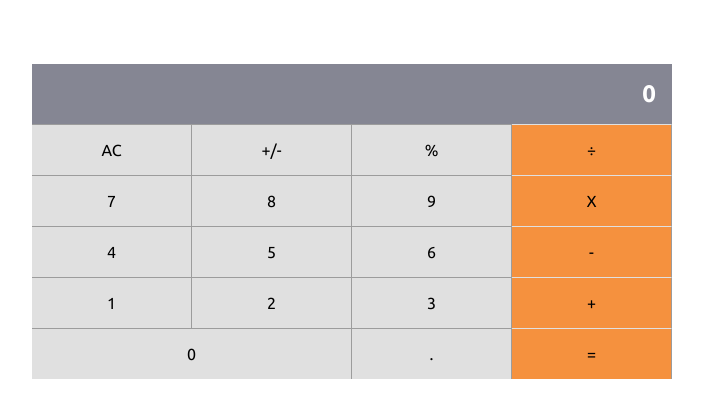
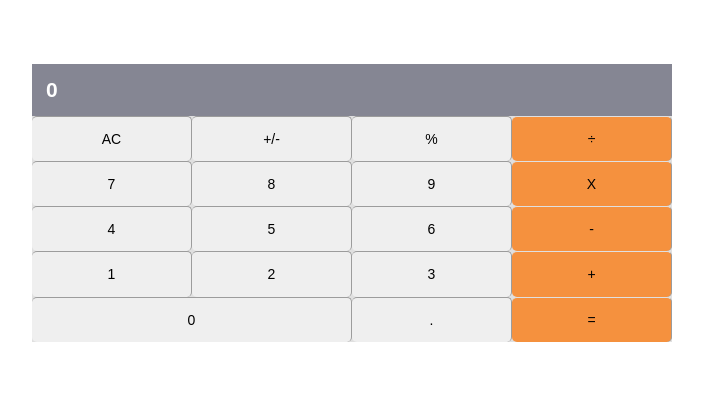
Before and after one commit to akos29/math-magicians, a React (Create React App) app: page / in a window 1280 px wide. Shown: the top 418 px of the page, without its empty margins (288-991 px from the left). Built offline with nearby package versions, Linux system fonts and the light colour scheme.

Commit message:
Add event listener to each button

```diff
--- a/package.json
+++ b/package.json
@@ -6,6 +6,7 @@
     "@testing-library/jest-dom": "^5.16.5",
     "@testing-library/react": "^13.4.0",
     "@testing-library/user-event": "^13.5.0",
+    "big.js": "^6.2.1",
     "react": "^18.2.0",
     "react-dom": "^18.2.0",
     "react-scripts": "5.0.1",
--- a/public/index.html
+++ b/public/index.html
@@ -9,6 +9,7 @@
       name="description"
       content="Web site created using create-react-app"
     />
+    <link rel="stylesheet" href="https://cdnjs.cloudflare.com/ajax/libs/semantic-ui/2.5.0/semantic.min.css">
 
     <title>Math Magician</title>
   </head>
--- a/src/App.js
+++ b/src/App.js
@@ -1,8 +1,8 @@
 /* eslint-disable react/prefer-stateless-function */
-import React, { Component } from 'react';
+import React from 'react';
 import Calculator from './components/Calculator';
 
-class App extends Component {
+class App extends React.Component {
   render() {
     return (
       <div className="container">
--- a/src/components/Calculator.js
+++ b/src/components/Calculator.js
@@ -1,41 +1,62 @@
+/* eslint-disable react/no-unused-state */
+/* eslint-disable react/destructuring-assignment */
 /* eslint-disable react/prefer-stateless-function */
-import React, { Component } from 'react';
+import React from 'react';
 
-class Calculator extends Component {
+class Calculator extends React.Component {
+  constructor(props) {
+    super(props);
+    this.state = { result: 0, operator: '', operand: 0 };
+  }
+
+  handleChange = (e) => {
+    const op = e.target.innerHTML;
+    this.setState({ operand: op });
+  }
+
+  handleOperator =(e) => {
+    this.setState({ operator: e.target.innerHTML });
+    this.reset();
+  }
+
+  reset = () => {
+    this.setState({ result: 0 });
+  }
+
   render() {
     return (
       <div className="calc">
+        <form className="row-group">
+          <input disabled className="result" value={this.state.operand} onChange={(e) => { this.setState({ operand: e.target.value }); }} />
+        </form>
         <div className="row-group">
-          <p className="result">0</p>
+          <button type="button" id="AC" onClick={() => this.setState({ result: 0 })} className="keys">AC</button>
+          <button type="button" onClick={(e) => this.handleOperator(e)} id="+/-" className="keys">+/-</button>
+          <button type="button" onClick={(e) => this.handleOperator(e)} className="keys">%</button>
+          <button type="button" onClick={(e) => this.handleOperator(e)} className="keys">&#247;</button>
         </div>
         <div className="row-group">
-          <p className="keys">AC</p>
-          <p className="keys">+/-</p>
-          <p className="keys">%</p>
-          <p className="keys">&#247;</p>
+          <button className="keys" type="button" onClick={(e) => this.handleChange(e)}>7</button>
+          <button className="keys" type="button" onClick={(e) => this.handleChange(e)}>8</button>
+          <button className="keys" type="button" onClick={(e) => this.handleChange(e)}>9</button>
+          <button className="keys" type="button" onClick={(e) => this.handleOperator(e)}>X</button>
         </div>
         <div className="row-group">
-          <p className="keys">7</p>
-          <p className="keys">8</p>
-          <p className="keys">9</p>
-          <p className="keys">X</p>
+          <button type="button" onClick={(e) => this.handleChange(e)} className="keys">4</button>
+          <button type="button" onClick={(e) => this.handleChange(e)} className="keys">5</button>
+          <button type="button" onClick={(e) => this.handleChange(e)} className="keys">6</button>
+          <button type="button" onClick={(e) => this.handleOperator(e)} className="keys">-</button>
         </div>
         <div className="row-group">
-          <p className="keys">4</p>
-          <p className="keys">5</p>
-          <p className="keys">6</p>
-          <p className="keys">-</p>
+          <button type="button" onClick={(e) => this.handleChange(e)} className="keys">1</button>
+          <button type="button" onClick={(e) => this.handleChange(e)} className="keys">2</button>
+          <button type="button" onClick={(e) => this.handleChange(e)} className="keys">3</button>
+          <button type="button" onClick={(e) => this.handleOperator(e)} className="keys">+</button>
         </div>
         <div className="row-group">
-          <p className="keys">1</p>
-          <p className="keys">2</p>
-          <p className="keys">3</p>
-          <p className="keys">+</p>
-        </div>
-        <div className="row-group">
-          <p className="keys zero">0</p>
-          <p className="keys">.</p>
-          <p className="keys">=</p>
+          <button type="button" onClick={(e) => this.handleChange(e)} className="keys zero">0</button>
+          <button type="button" onClick={(e) => this.handleChange(e)} className="keys">.</button>
+          <button type="submit" onClick={(e) => this.handleOperator(e)} className="keys">=</button>
         </div>
       </div>
     );
--- a/src/index.css
+++ b/src/index.css
@@ -55,6 +55,7 @@
   border-right: 1px solid var(--bg-border);
   padding: 1rem;
   color: var(--text);
+  border-radius: 5px;
 }
 
 .keys:last-child {
@@ -63,6 +64,11 @@
   color: var(--text);
 }
 
+.keys:hover {
+  opacity: 0.5;
+  box-shadow: rgba(0, 0, 0, 0.15) 1.95px 1.95px 2.6px;
+}
+
 .zero {
   width: 50%;
 }
```
Also changed, not shown: src/logic/calculate.js (added, +133 -0 lines), src/logic/operate.js (added, +30 -0 lines), 1 other file (tests, documents, lock files or other folders).
